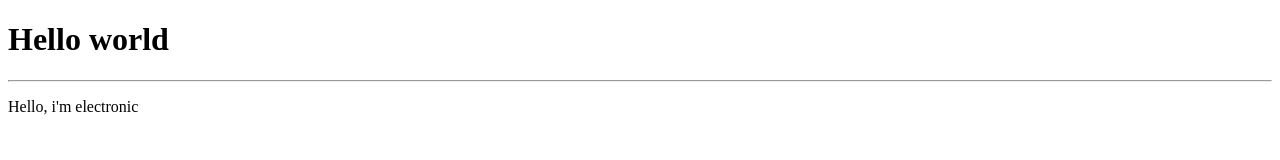
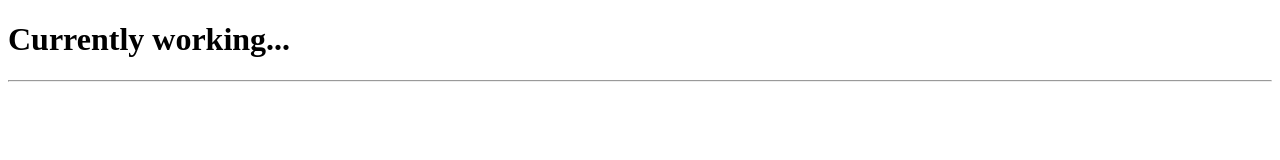
Before and after one commit to electronic0/electronic0.github.io, a plain HTML site: page docs/index.html in a window 1280 px wide. Drawn offline with Linux system fonts and the light colour scheme.

Commit message:
Update index.html

```diff
--- a/docs/index.html
+++ b/docs/index.html
@@ -2,10 +2,9 @@
 <html lang="en">
  <head>
   <meta charset="UTF-8">
-  <title>test</title>
+  <title>Soon...</title>
  </head>
  <body>
-  <h1>Hello world</h1> <hr>
-  <p>Hello, i'm electronic</p>
+  <h1>Currently working...</h1> <hr>
  </body>
 </html>
```
